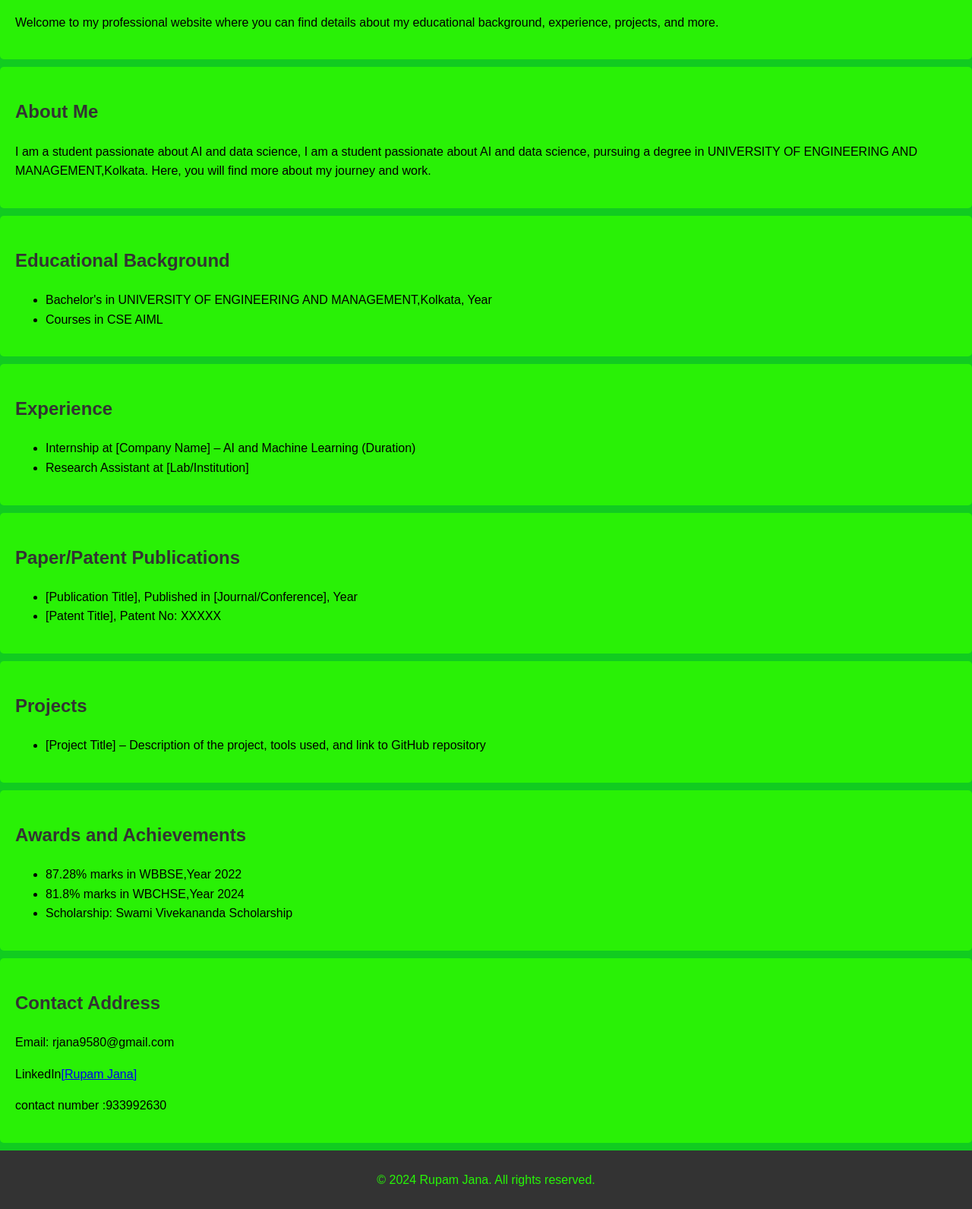
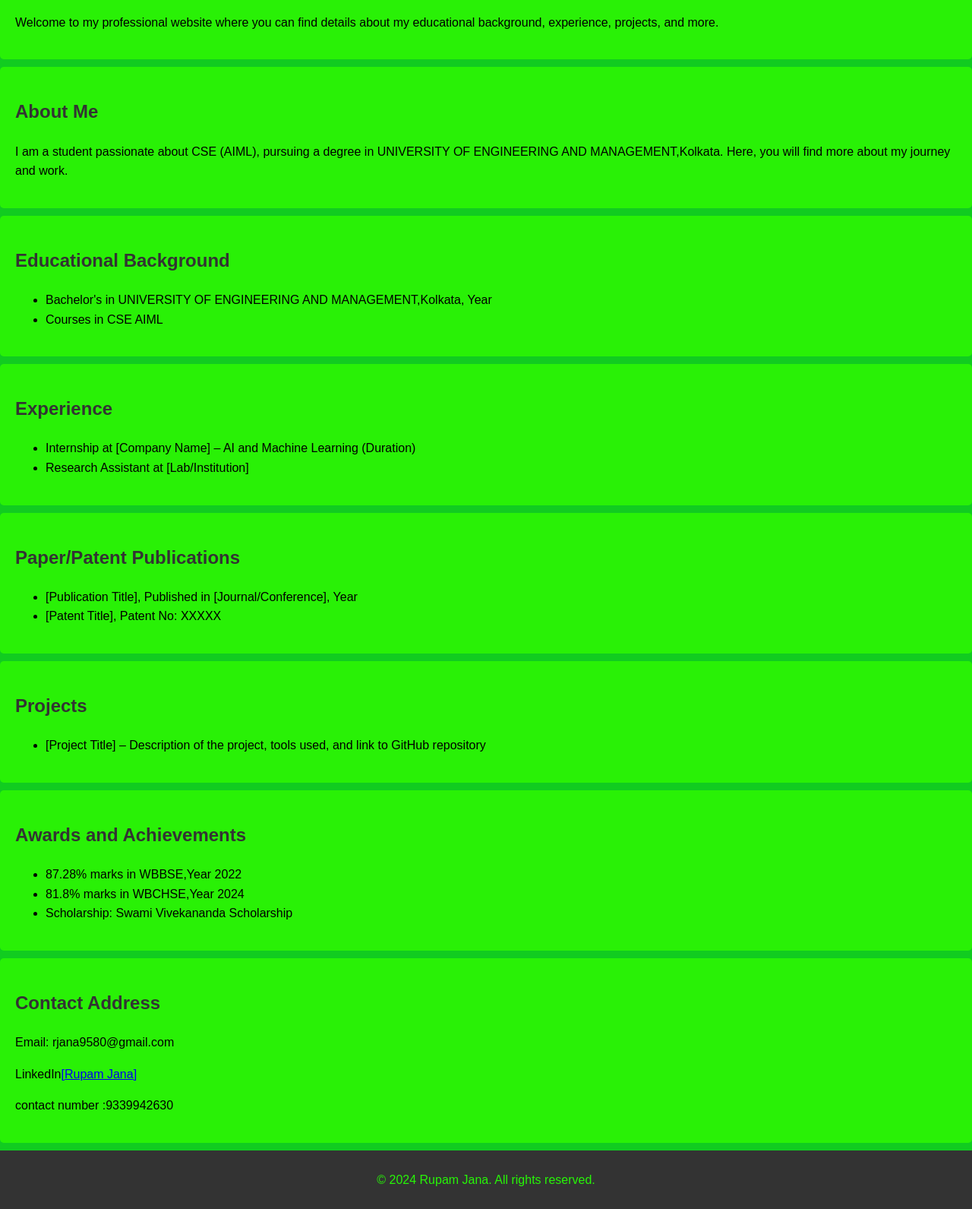
Before and after one commit to Rupam-s/web-innovators-battle, a plain HTML site: page index.html in a window 1280 px wide. Shown: the part 247-1838 px from the top of the page at 76% size. Drawn offline with Linux system fonts and the light colour scheme.

Commit message:
add details

```diff
--- a/index.html
+++ b/index.html
@@ -31,7 +31,7 @@
 
     <section id="about">
         <h2>About Me</h2>
-        <p>I am a student passionate about AI and data science, I am a student passionate about AI and data science, pursuing a degree in UNIVERSITY OF ENGINEERING AND MANAGEMENT,Kolkata.
+        <p>I am a student passionate about CSE (AIML), pursuing a degree in UNIVERSITY OF ENGINEERING AND MANAGEMENT,Kolkata.
             Here, you will find more about my journey and work.</p>
     </section>
 
@@ -79,7 +79,7 @@
         <h2>Contact Address</h2>
         <p>Email: rjana9580@gmail.com</p>
         <p>LinkedIn<a href="https://www.linkedin.com/in/rupam-jana-bb0956318?utm_source=share&utm_campaign=share_via&utm_content=profile&utm_medium=android_app">[Rupam Jana]</a></p>
-        <p>contact number :933992630</p>
+        <p>contact number :9339942630</p>
     </section>
 
     <footer>
```
